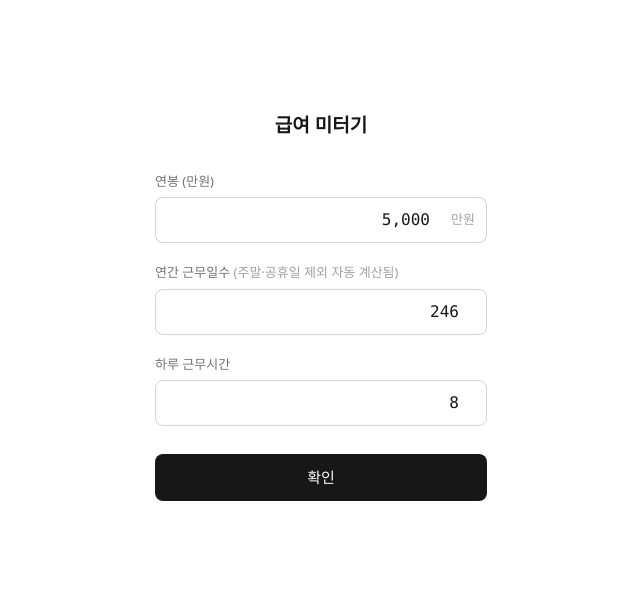
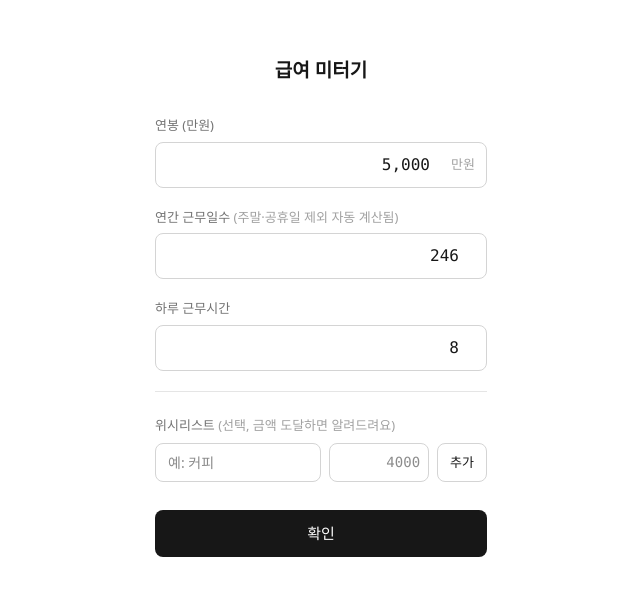
Before and after one commit to Namsanii/salarymeter, a Next.js app: page / in a window 1280 px wide. Shown: the part 142-738 px from the top of the page, without its empty margins (319-959 px from the left). Built offline with nearby package versions, Linux system fonts and the light colour scheme.

Commit message:
add wishlist feature

```diff
--- a/components/salarymeter.tsx
+++ b/components/salarymeter.tsx
@@ -1,6 +1,6 @@
 "use client";
 
-import { useEffect, useMemo, useState, type ChangeEvent } from "react";
+import { useEffect, useMemo, useRef, useState, type ChangeEvent } from "react";
 
 const HOLIDAYS_2026 = [
   "2026-01-01",
@@ -59,6 +59,12 @@ const RATE_INTERVALS: { label: string; seconds: number }[] = [
   { label: "1시간", seconds: 3600 },
 ];
 
+interface WishItem {
+  id: string;
+  name: string;
+  priceWon: number;
+}
+
 export default function SalaryMeter() {
   const currentYear = new Date().getFullYear();
 
@@ -68,6 +74,12 @@ export default function SalaryMeter() {
   const [view, setView] = useState<"form" | "result">("form");
   const [startTime, setStartTime] = useState<number | null>(null);
   const [now, setNow] = useState(() => Date.now());
+
+  const [wishlist, setWishlist] = useState<WishItem[]>([]);
+  const [newItemName, setNewItemName] = useState("");
+  const [newItemPriceDigits, setNewItemPriceDigits] = useState("");
+  const [toast, setToast] = useState<string | null>(null);
+  const achievedRef = useRef<Set<string>>(new Set());
 
   useEffect(() => {
     if (view !== "result") return;
@@ -88,13 +100,49 @@ export default function SalaryMeter() {
     return Math.max(0, elapsedSec) * perSecond;
   }, [now, startTime, perSecond]);
 
+  useEffect(() => {
+    if (view !== "result") return;
+    const newlyAchieved = wishlist.filter(
+      (w) => earned >= w.priceWon && !achievedRef.current.has(w.id)
+    );
+    if (newlyAchieved.length > 0) {
+      newlyAchieved.forEach((w) => achievedRef.current.add(w.id));
+      setToast(`🎉 ${newlyAchieved[0].name} 살 수 있어요!`);
+      const t = setTimeout(() => setToast(null), 4000);
+      return () => clearTimeout(t);
+    }
+  }, [earned, wishlist, view]);
+
   const handleSalaryChange = (e: ChangeEvent<HTMLInputElement>) => {
     const digits = e.target.value.replace(/[^0-9]/g, "");
     setSalaryManwonDigits(digits);
   };
 
+  const handleItemPriceChange = (e: ChangeEvent<HTMLInputElement>) => {
+    const digits = e.target.value.replace(/[^0-9]/g, "");
+    setNewItemPriceDigits(digits);
+  };
+
+  const handleAddItem = () => {
+    const price = Number(newItemPriceDigits || "0");
+    if (!newItemName.trim() || price <= 0) return;
+    setWishlist((prev) =>
+      [...prev, { id: crypto.randomUUID(), name: newItemName.trim(), priceWon: price }].sort(
+        (a, b) => a.priceWon - b.priceWon
+      )
+    );
+    setNewItemName("");
+    setNewItemPriceDigits("");
+  };
+
+  const handleRemoveItem = (id: string) => {
+    setWishlist((prev) => prev.filter((w) => w.id !== id));
+  };
+
   const handleConfirm = () => {
     if (!salaryManwonDigits || salary <= 0) return;
+    achievedRef.current = new Set();
+    setToast(null);
     setStartTime(Date.now());
     setNow(Date.now());
     setView("result");
@@ -103,18 +151,26 @@ export default function SalaryMeter() {
   const handleBack = () => {
     setView("form");
     setStartTime(null);
+    achievedRef.current = new Set();
+    setToast(null);
   };
 
   if (view === "result") {
     return (
-      <div className="w-full max-w-[420px] mx-auto min-h-screen flex flex-col items-center justify-center px-4 py-10">
+      <div className="w-full max-w-[420px] mx-auto min-h-screen flex flex-col items-center justify-center px-4 py-10 relative">
+        {toast && (
+          <div className="fixed top-6 left-1/2 -translate-x-1/2 bg-neutral-900 text-white text-[14px] px-4 py-2.5 rounded-full shadow-lg z-10 whitespace-nowrap">
+            {toast}
+          </div>
+        )}
+
         <div className="text-[13px] text-neutral-400 mb-3 tracking-wide">지금까지</div>
         <div className="font-mono font-bold text-[clamp(32px,9vw,52px)] text-neutral-900 tabular-nums mb-2 text-center">
           {fmtWon(earned)}원
         </div>
         <div className="text-[15px] text-neutral-500 mb-8">벌었습니다</div>
 
-        <div className="w-full border border-neutral-200 rounded-xl overflow-hidden mb-8">
+        <div className="w-full border border-neutral-200 rounded-xl overflow-hidden mb-6">
           {RATE_INTERVALS.map((r, i) => (
             <div
               key={r.label}
@@ -130,6 +186,34 @@ export default function SalaryMeter() {
           ))}
         </div>
 
+        {wishlist.length > 0 && (
+          <div className="w-full border border-neutral-200 rounded-xl overflow-hidden mb-8">
+            {wishlist.map((w, i) => {
+              const done = earned >= w.priceWon;
+              return (
+                <div
+                  key={w.id}
+                  className={`flex items-center justify-between px-4 py-3 text-[14px] ${
+                    i !== wishlist.length - 1 ? "border-b border-neutral-200" : ""
+                  } ${done ? "bg-neutral-50" : ""}`}
+                >
+                  <span className={done ? "text-neutral-900" : "text-neutral-500"}>
+                    {done ? "✅ " : ""}
+                    {w.name}
+                  </span>
+                  <span
+                    className={`font-mono tabular-nums ${
+                      done ? "text-neutral-900 font-medium" : "text-neutral-400"
+                    }`}
+                  >
+                    {fmtWon(w.priceWon)}원
+                  </span>
+                </div>
+              );
+            })}
+          </div>
+        )}
+
         <button
           onClick={handleBack}
           className="text-[13px] text-neutral-400 underline underline-offset-4 hover:text-neutral-600"
@@ -141,7 +225,7 @@ export default function SalaryMeter() {
   }
 
   return (
-    <div className="w-full max-w-[380px] mx-auto min-h-screen flex flex-col justify-center px-6">
+    <div className="w-full max-w-[380px] mx-auto min-h-screen flex flex-col justify-center px-6 py-10">
       <h1 className="text-[19px] font-bold text-neutral-900 mb-8 text-center">급여 미터기</h1>
 
       <div className="space-y-5">
@@ -184,6 +268,59 @@ export default function SalaryMeter() {
           />
         </div>
 
+        <div className="pt-2 border-t border-neutral-200">
+          <label className="block text-[13px] text-neutral-500 mb-2 mt-4">
+            위시리스트 <span className="text-neutral-400">(선택, 금액 도달하면 알려드려요)</span>
+          </label>
+
+          {wishlist.length > 0 && (
+            <div className="mb-3 space-y-1.5">
+              {wishlist.map((w) => (
+                <div
+                  key={w.id}
+                  className="flex items-center justify-between text-[13px] bg-neutral-50 rounded-lg px-3 py-2"
+                >
+                  <span className="text-neutral-700">{w.name}</span>
+                  <div className="flex items-center gap-2">
+                    <span className="font-mono text-neutral-500">{fmtWon(w.priceWon)}원</span>
+                    <button
+                      onClick={() => handleRemoveItem(w.id)}
+                      className="text-neutral-400 hover:text-neutral-700 text-[13px] leading-none"
+                      aria-label="삭제"
+                    >
+                      ×
+                    </button>
+                  </div>
+                </div>
+              ))}
+            </div>
+          )}
+
+          <div className="flex gap-2">
+            <input
+              type="text"
+              value={newItemName}
+              onChange={(e) => setNewItemName(e.target.value)}
+              placeholder="예: 커피"
+              className="flex-1 min-w-0 border border-neutral-300 text-neutral-900 text-[14px] px-3 py-2 rounded-lg outline-none focus:border-neutral-900"
+            />
+            <input
+              type="text"
+              inputMode="numeric"
+              value={formatWithCommas(newItemPriceDigits)}
+              onChange={handleItemPriceChange}
+              placeholder="4000"
+              className="w-[100px] border border-neutral-300 text-neutral-900 text-[14px] px-2 py-2 rounded-lg outline-none focus:border-neutral-900 text-right font-mono"
+            />
+            <button
+              onClick={handleAddItem}
+              className="shrink-0 text-[13px] font-medium text-neutral-900 border border-neutral-300 rounded-lg px-3 py-2 hover:bg-neutral-50"
+            >
+              추가
+            </button>
+          </div>
+        </div>
+
         <button
           onClick={handleConfirm}
           disabled={!salaryManwonDigits || salary <= 0}
```
